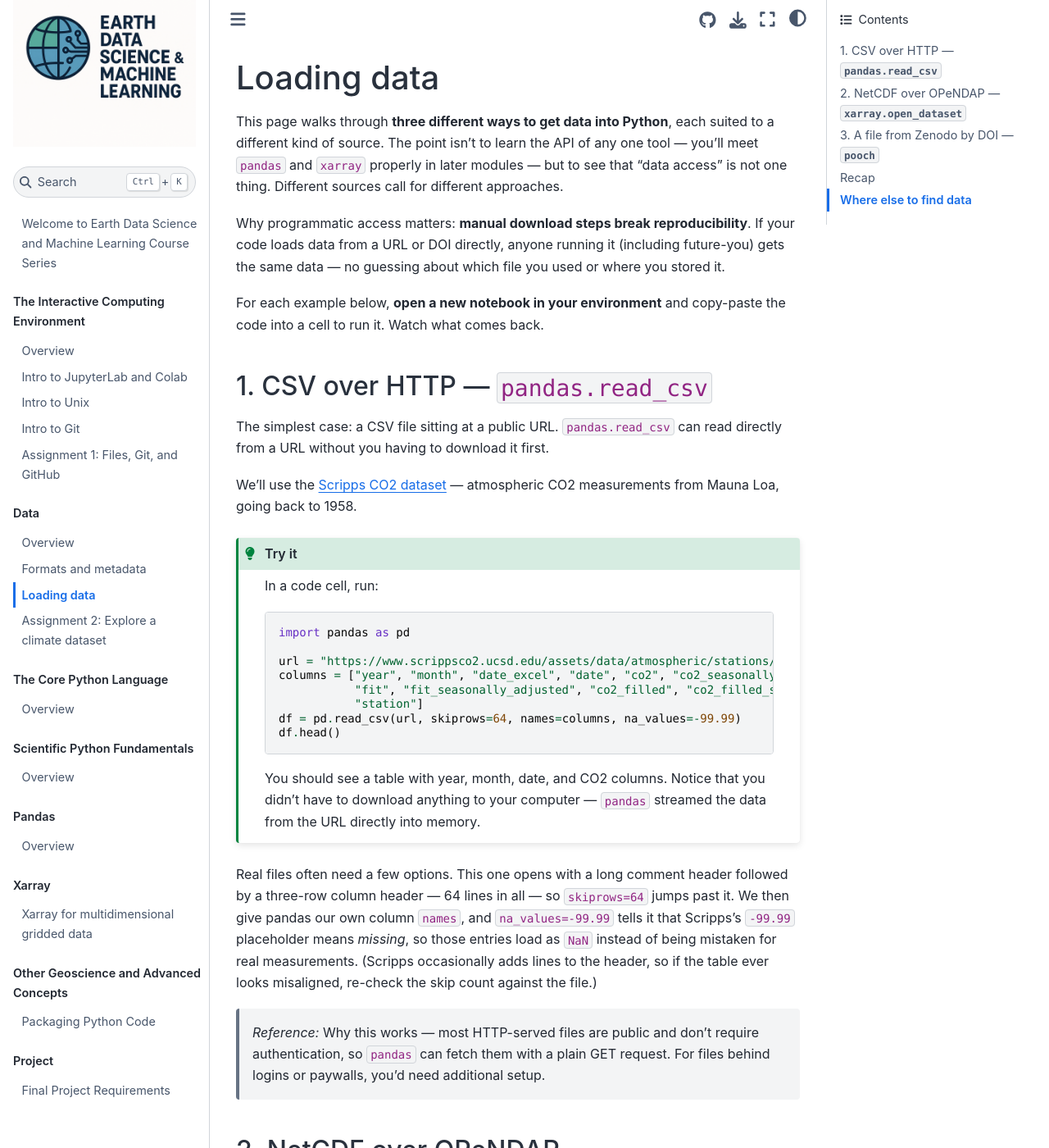
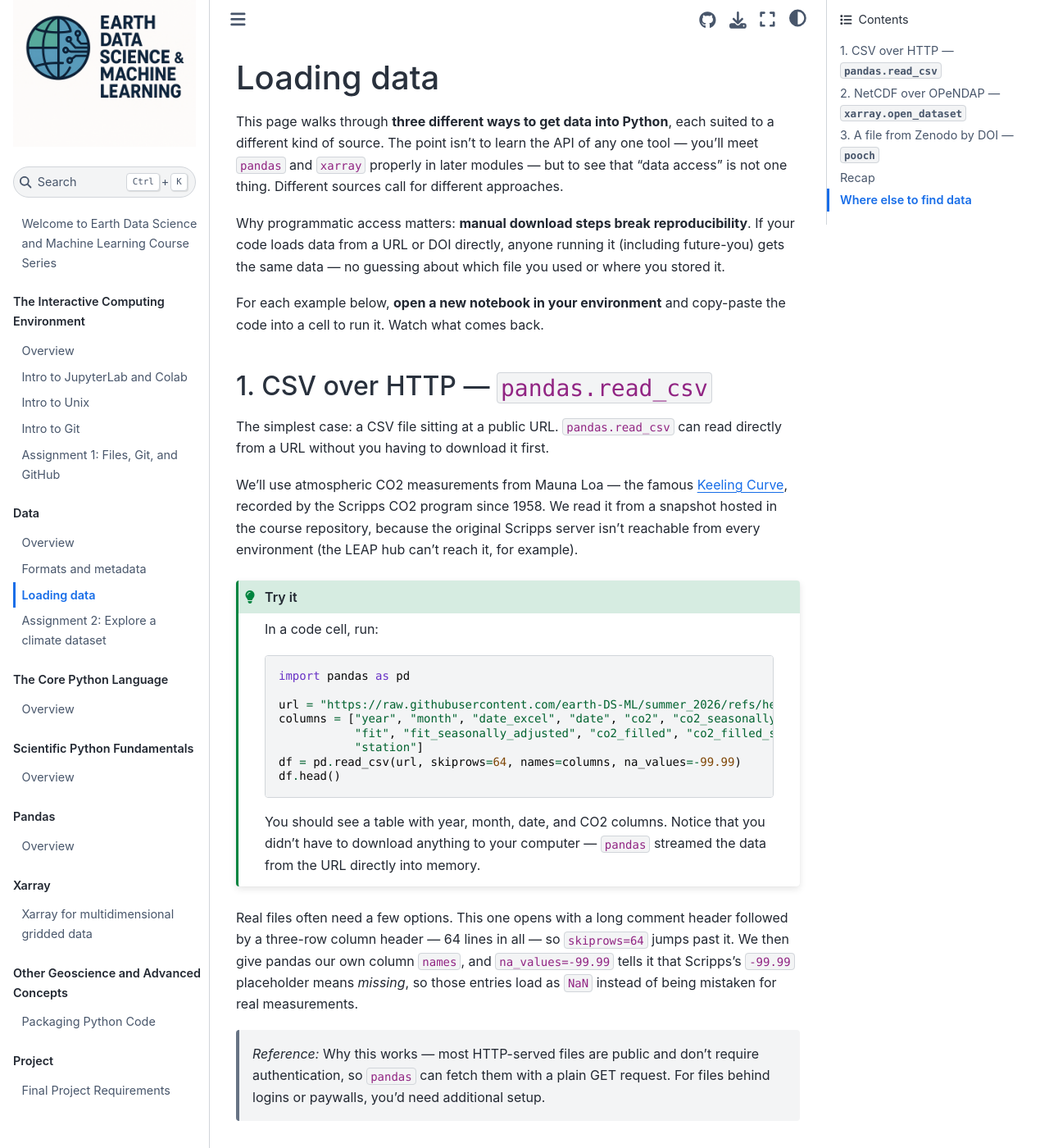
Before and after one commit to earth-DS-ML/summer_2026, a Jupyter Book: the page built from lectures_DS/data/loading_data.md, in a window 1280 px wide and 1400 px high. Shown: the whole window at 82% size. Built offline with Jupyter Book 1.0.4 settings and Sphinx 7.4.7 and the Sphinx Book theme 1.1.4, drawn with Linux system fonts in a browser that asks for light colours; pages that are not in the unit, such as notebooks, are missing from menus.

Commit message:
Data: host Scripps CO2 snapshot in repo (LEAP can't reach scrippsco2.ucsd.edu)
The LEAP hub times out fetching from scrippsco2.ucsd.edu (cloud egress block),
so the CO2 read_csv example failed there even with the corrected parsing.
Commit a snapshot of monthly_in_situ_co2_mlo.csv and read it from the raw
GitHub URL (reachable from LEAP/Colab), same pattern as the earthquake CSV.
Also makes the skiprows=64 parse permanently stable.

Co-Authored-By: Claude Opus 4.8 (1M context) <noreply@anthropic.com>

```diff
--- a/lectures_DS/data/loading_data.md
+++ b/lectures_DS/data/loading_data.md
@@ -10,7 +10,7 @@ For each example below, **open a new notebook in your environment** and copy-pas
 
 The simplest case: a CSV file sitting at a public URL. `pandas.read_csv` can read directly from a URL without you having to download it first.
 
-We'll use the [Scripps CO2 dataset](https://scrippsco2.ucsd.edu/) — atmospheric CO2 measurements from Mauna Loa, going back to 1958.
+We'll use atmospheric CO2 measurements from Mauna Loa — the famous [Keeling Curve](https://scrippsco2.ucsd.edu/), recorded by the Scripps CO2 program since 1958. We read it from a snapshot hosted in the course repository, because the original Scripps server isn't reachable from every environment (the LEAP hub can't reach it, for example).
 
 :::{admonition} Try it
 :class: tip
@@ -19,7 +19,7 @@ In a code cell, run:
 ~~~python
 import pandas as pd
 
-url = "https://www.scrippsco2.ucsd.edu/assets/data/atmospheric/stations/in_situ_co2/monthly/monthly_in_situ_co2_mlo.csv"
+url = "https://raw.githubusercontent.com/earth-DS-ML/summer_2026/refs/heads/main/lectures_DS/data/monthly_in_situ_co2_mlo.csv"
 columns = ["year", "month", "date_excel", "date", "co2", "co2_seasonally_adjusted",
            "fit", "fit_seasonally_adjusted", "co2_filled", "co2_filled_seasonally_adjusted",
            "station"]
@@ -30,7 +30,7 @@ df.head()
 You should see a table with year, month, date, and CO2 columns. Notice that you didn't have to download anything to your computer — `pandas` streamed the data from the URL directly into memory.
 :::
 
-Real files often need a few options. This one opens with a long comment header followed by a three-row column header — 64 lines in all — so `skiprows=64` jumps past it. We then give pandas our own column `names`, and `na_values=-99.99` tells it that Scripps's `-99.99` placeholder means *missing*, so those entries load as `NaN` instead of being mistaken for real measurements. (Scripps occasionally adds lines to the header, so if the table ever looks misaligned, re-check the skip count against the file.)
+Real files often need a few options. This one opens with a long comment header followed by a three-row column header — 64 lines in all — so `skiprows=64` jumps past it. We then give pandas our own column `names`, and `na_values=-99.99` tells it that Scripps's `-99.99` placeholder means *missing*, so those entries load as `NaN` instead of being mistaken for real measurements.
 
 > *Reference:* Why this works — most HTTP-served files are public and don't require authentication, so `pandas` can fetch them with a plain GET request. For files behind logins or paywalls, you'd need additional setup.
 
```
Also changed, not shown: 1 other file.
